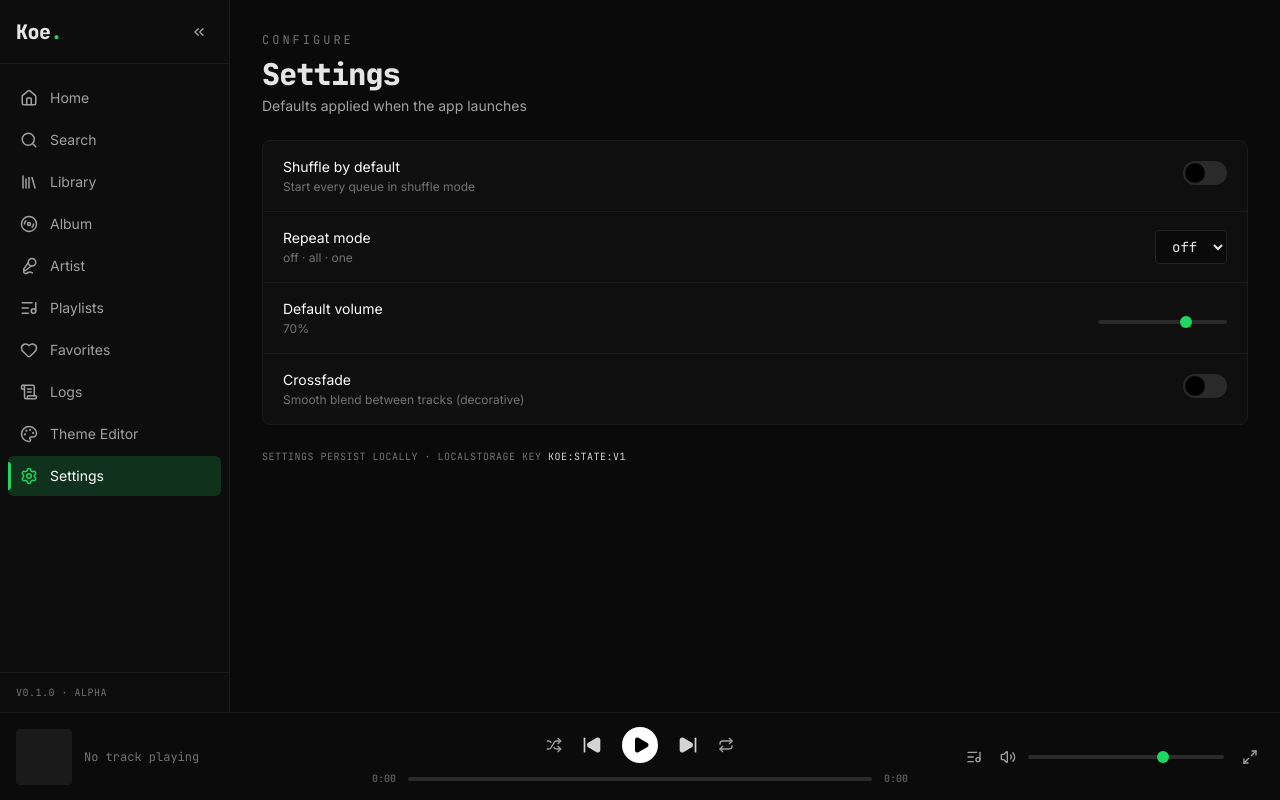
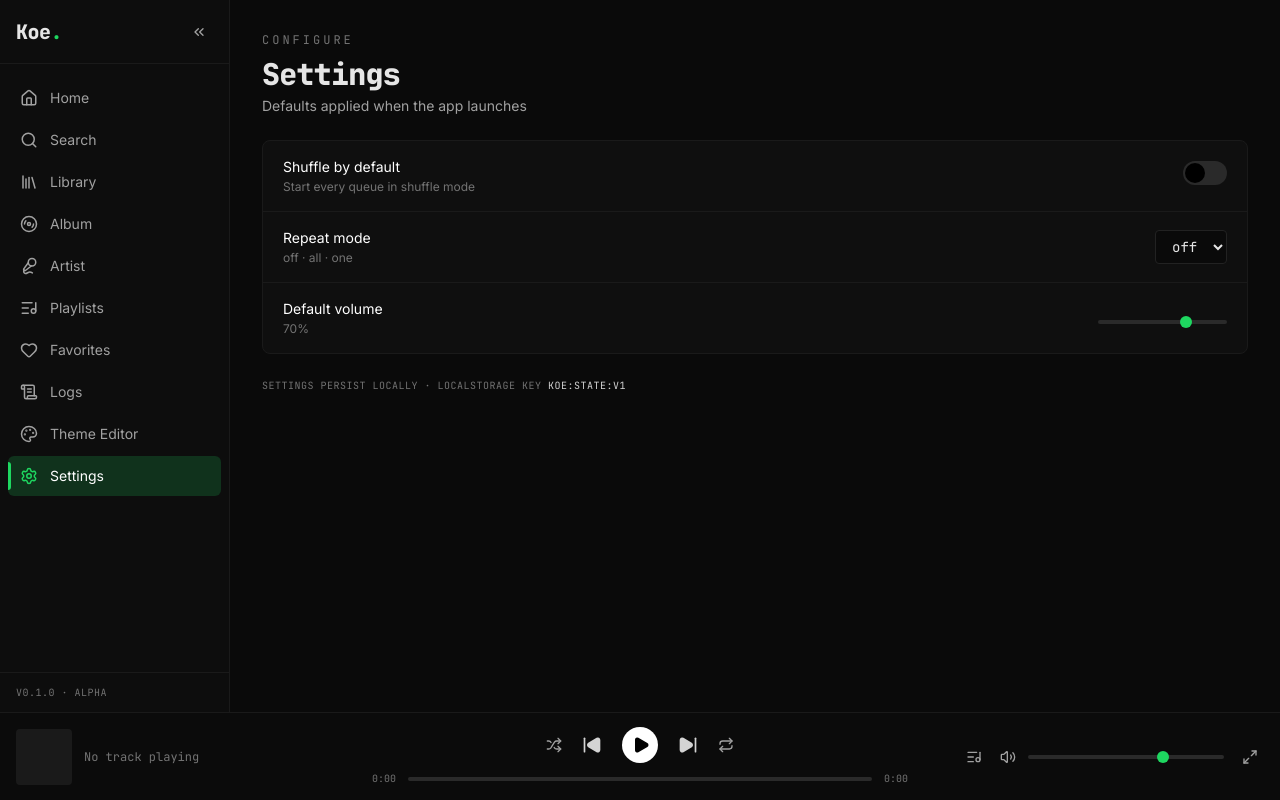
Before and after one commit to bryanhuh/koe.moe, a React (Vite) app: page /settings in a window 1280 px wide. Built offline with nearby package versions, Linux system fonts and the light colour scheme.

Commit message:
chore(settings): remove crossfade toggle — HTMLAudioElement has no crossfade support

```diff
--- a/src/context/PlayerContext.tsx
+++ b/src/context/PlayerContext.tsx
@@ -25,7 +25,6 @@ export type Settings = {
   defaultShuffle: boolean;
   defaultRepeat: RepeatMode;
   defaultVolume: number;
-  crossfade: boolean;
 };
 
 type PlayerState = {
@@ -93,7 +92,6 @@ const defaultSettings: Settings = {
   defaultShuffle: false,
   defaultRepeat: "off",
   defaultVolume: 0.7,
-  crossfade: false,
 };
 
 const loadPersisted = (): Partial<Persisted> => {
--- a/src/pages/Settings.tsx
+++ b/src/pages/Settings.tsx
@@ -61,16 +61,6 @@ export default function Settings() {
           }
         />
 
-        <Row
-          label="Crossfade"
-          hint="Smooth blend between tracks (decorative)"
-          control={
-            <Toggle
-              checked={settings.crossfade}
-              onChange={(v) => updateSettings({ crossfade: v })}
-            />
-          }
-        />
       </div>
 
       <div className="mt-6 text-[10px] font-mono uppercase tracking-wider text-neutral-500">
```
